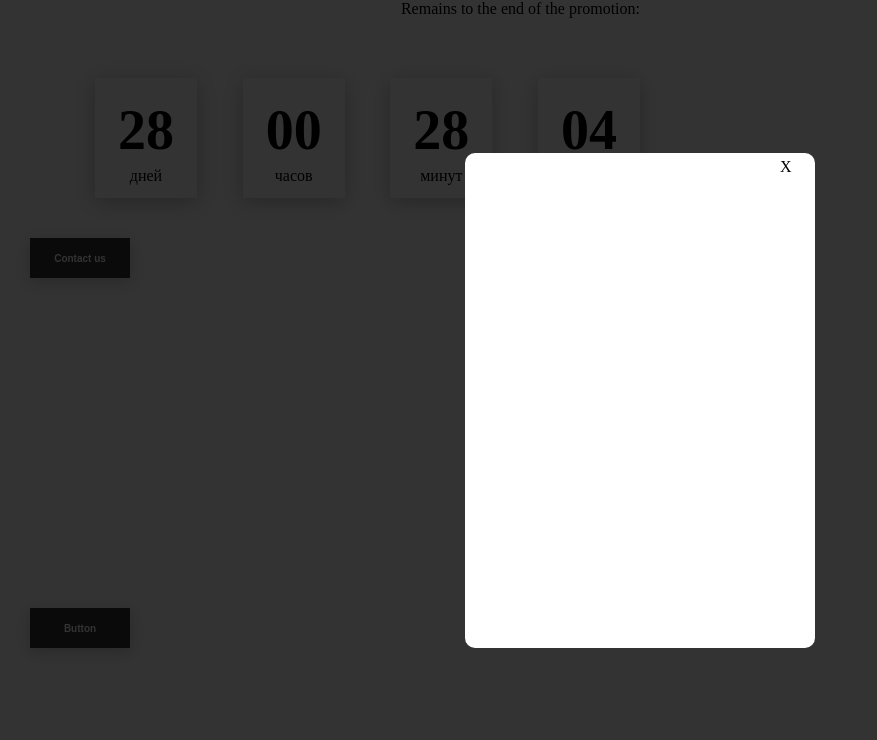
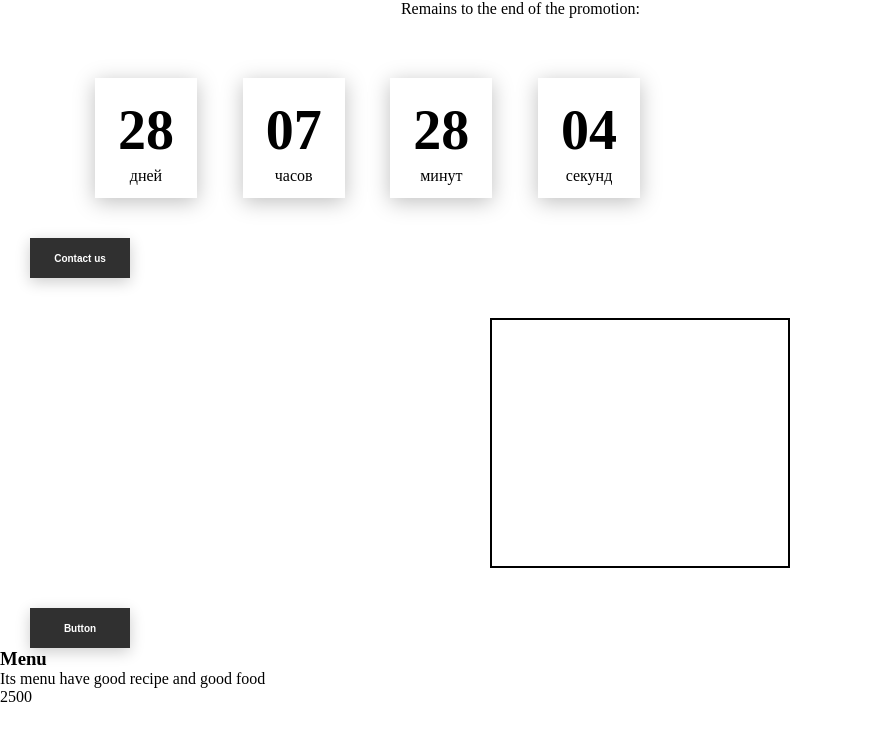
Before and after one commit to AnastasiiaZastup/JS-practice, a plain HTML site: page Timer/index.html in a window 1280 px wide. Shown: the whole page, without its empty margins (0-877 px from the left). Drawn offline with Linux system fonts and the light colour scheme.

Commit message:
12/07 commit

```diff
--- a/Timer/index.html
+++ b/Timer/index.html
@@ -53,6 +53,10 @@
       <section>
         <button class="btn btn_dark mybtn">Button</button>
       </section>
+
+      <section>
+        <div id="app"></div>
+      </section>
     </main>
 
     <script src="timer.js"></script>
--- a/Timer/timer.js
+++ b/Timer/timer.js
@@ -11,7 +11,7 @@ function getTimeRemaining(endtime) {
     seconds = 0;
   } else {
     days = Math.floor(t / (1000 * 60 * 60 * 24));
-    hours = Math.floor(((t / 1000) * 60 * 60) % 24);
+    hours = Math.floor((t / (1000 * 60 * 60)) % 24);
     minutes = Math.floor((t / 1000 / 60) % 60);
     seconds = Math.floor((t / 1000) % 60);
   }
@@ -34,7 +34,7 @@ function getZero(num) {
 }
 
 function setClock(selector, endtime) {
-  const timer = document.querySelector(".timer");
+  const timer = document.querySelector(selector);
   const days = timer.querySelector("#days");
   const hours = timer.querySelector("#hours");
   const minutes = timer.querySelector("#minutes");
@@ -59,10 +59,9 @@ function setClock(selector, endtime) {
 
 setClock(".timer", deadline);
 
-//Modal
-
+// Modal
 const modalApp = document.querySelectorAll("[data-modal]");
-const modalCloses = document.querySelectorAll("[modal-close]");
+const modalCloses = document.querySelectorAll("[data-modal-close]");
 const modal = document.querySelector(".modalWindow");
 
 function openModal() {
@@ -84,32 +83,26 @@ modalCloses.forEach((button) => {
   button.addEventListener("click", closeModal);
 });
 
-//Якщо натискаємо на будь-яку область, то модальне закриється.
-
+// Close modal on clicking outside
 modal.addEventListener("click", (e) => {
   if (e.target === modal) {
     closeModal();
   }
 });
 
-//додамо функцію появи модалки після деякого часу на сайті
-
+// Show modal after some time
 const timeModal = setTimeout(openModal, 4000);
-
-//console.log(`We see: ${timeModal}`);
 
 window.addEventListener("scroll", () => {
   if (
-    window.documentElement.pageYOffset +
-      document.documentElement.clientHeight >=
+    window.pageYOffset + document.documentElement.clientHeight >=
     document.documentElement.scrollHeight - 1
   ) {
     openModal();
   }
 });
 
-//Work with box
-
+// Work with box
 const box = document.querySelector(".box");
 
 let observer = new MutationObserver((mutationRecords) => {
@@ -120,10 +113,38 @@ observer.observe(box, {
   childList: true,
 });
 
-//Button use with .this
-
-const btn = document.querySelector("mybtn");
+// Button use with .this
+const btn = document.querySelector(".mybtn");
 
 btn.addEventListener("click", function () {
   this.style.backgroundColor = "red";
 });
+
+// Create card with information
+class CardWithInf {
+  constructor(title, text, price, parentSelector) {
+    this.title = title;
+    this.text = text;
+    this.price = price;
+    this.parent = document.querySelector(parentSelector);
+  }
+
+  render() {
+    const element = document.createElement("div");
+    element.innerHTML = `
+          <div class="menu">
+            <h3>${this.title}</h3>
+            <div>${this.text}</div>
+            <div>${this.price}</div>
+          </div>`;
+
+    this.parent.append(element);
+  }
+}
+
+new CardWithInf(
+  "Menu",
+  "Its menu have good recipe and good food",
+  2500,
+  "body"
+).render();
--- /dev/null
+++ b/practice/tempCodeRunnerFile.js
@@ -0,0 +1,5 @@
+const square = new Rectangle(2, 10);
+// const long = new Rectangle(20, 100);
+
+// console.log(square.calcArea());
+// console.log(long.calcArea());
```
Also changed, not shown: practice/firstFile.js (+58 -14 lines).
